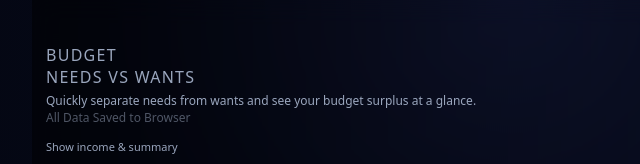
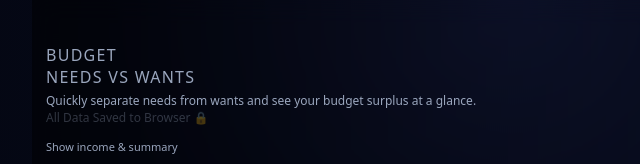
Before and after one commit to grantelliotwalker-coder/Needs-vs-Wants, a plain HTML site: page index.html in a window 1280 px wide. Shown: the top 164 px of the page, 128-768 px from the left. Drawn offline with Linux system fonts and the light colour scheme.

Commit message:
Update index.html

```diff
--- a/index.html
+++ b/index.html
@@ -761,7 +761,7 @@
     Quickly separate needs from wants and see your budget surplus at a glance.
     <br />
     <!-- Future sentence placeholder -->
-    <span style="opacity:0.50;">All Data Saved to Browser</span>
+    <span style="opacity:0.30;">All Data Saved to Browser 🔒</span>
     <br />
   </div>
 
```
